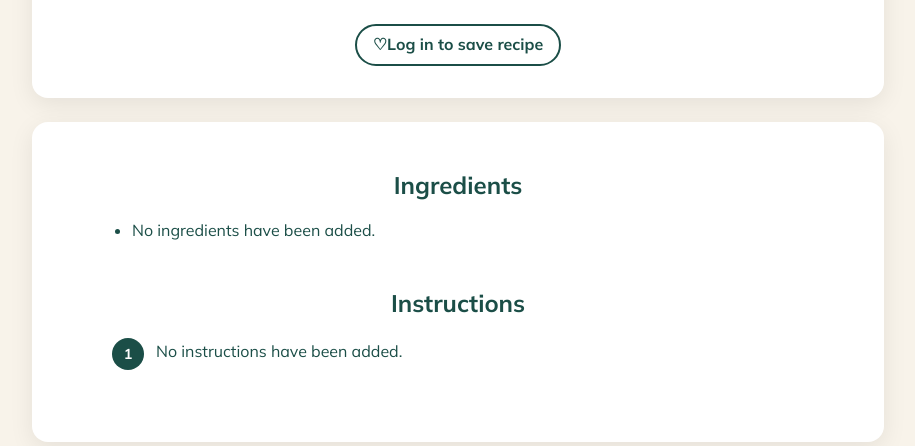
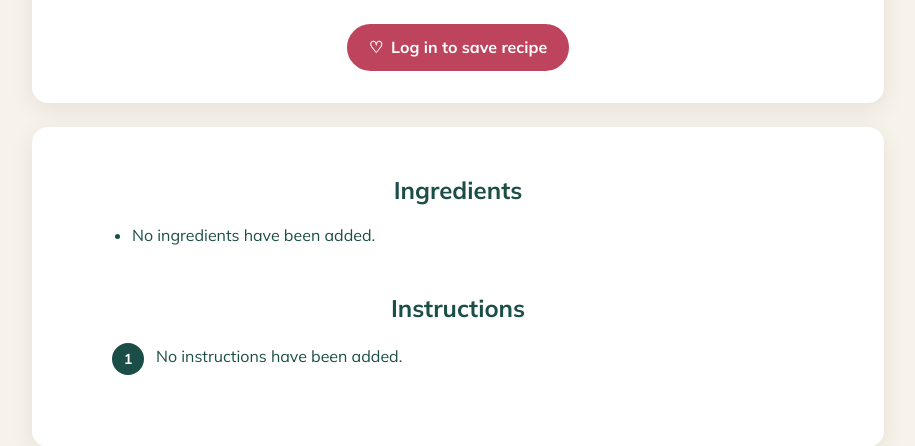
Before and after one commit to Fannyhenriques/milestone-project-3, a Django app: template mealflow/templates/mealflow/recipe_detail.html in a window 1280 px wide. Shown: the part 694-1140 px from the top of the page, without its empty margins (182-1097 px from the left). Run offline with Django 4.2, Linux system fonts and the light colour scheme; the template is opened without the code that fills it, so the values that code supplies are empty; parts of the project's set-up code (start-up, migrations or seed data) failed here and were passed over.

Commit message:
Change class name for save button

```diff
--- a/mealflow/templates/mealflow/recipe_detail.html
+++ b/mealflow/templates/mealflow/recipe_detail.html
@@ -56,7 +56,7 @@ MealFlow | {{ recipe.title }}
     </div>
     {% else %}
     <div class="recipe-detail-save">
-      <a href="{% url 'login' %}" class="btn btn-save">
+      <a href="{% url 'login' %}" class="btn btn-action">
         <span aria-hidden="true">♡</span>
         Log in to save recipe
       </a>
```
